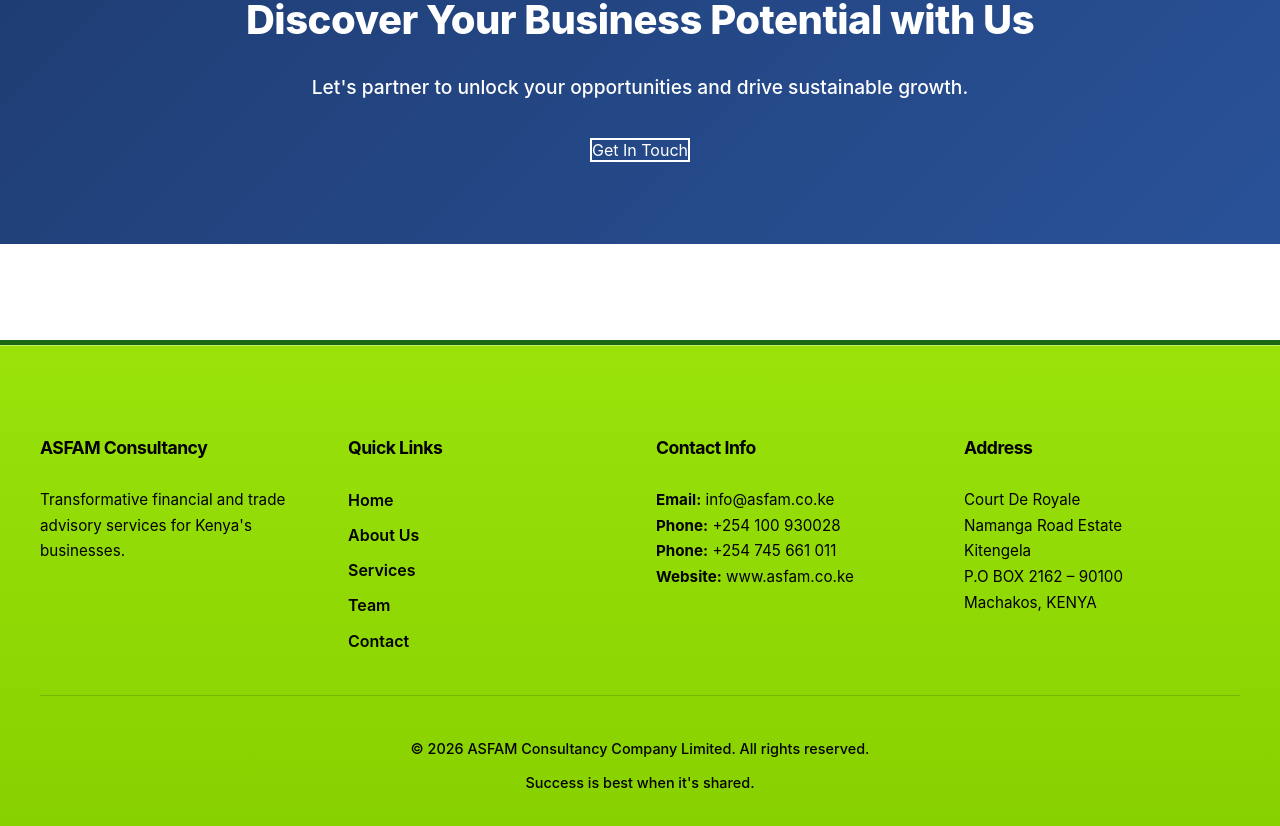
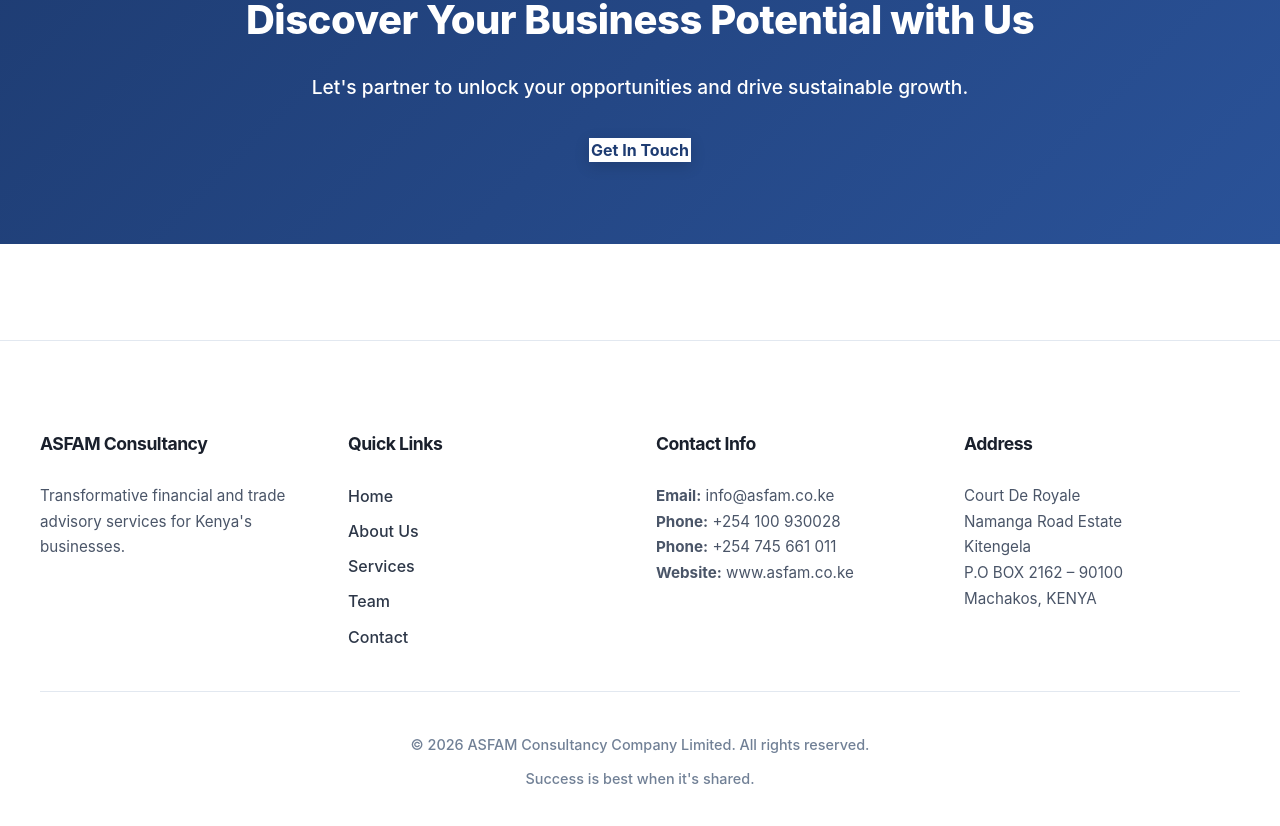
Before and after one commit to Maundu-Anthony/asfam-consultancy-limited, a React (Create React App) app: page / in a window 1280 px wide. Shown: the part 4480-5306 px from the top of the page. Built offline with nearby package versions, Linux system fonts and the light colour scheme; no server answers.

Commit message:
reverts footer colour

```diff
--- a/src/components/Footer.css
+++ b/src/components/Footer.css
@@ -1,11 +1,11 @@
 footer.footer {
-  background-color: #88d100 !important;
-  background-image: linear-gradient(180deg, #9ae20a 0%, #88d100 100%) !important;
-  color: #000000;
+  background-color: transparent !important;
+  background-image: none !important;
+  color: #1a202c;
   padding: 4rem 1rem 1.5rem;
   margin-top: 6rem;
-  border-top: 5px solid #1b6814;
-  box-shadow: inset 0 1px 0 rgba(255, 255, 255, 0.4);
+  border-top: 1px solid #e2e8f0;
+  box-shadow: none;
 }
 
 .footer-content {
@@ -18,7 +18,7 @@
 }
 
 .footer-section h3 {
-  color: #000000;
+  color: #1a202c;
   margin-bottom: 1.5rem;
   font-size: 1.1rem;
   font-weight: 700;
@@ -28,7 +28,7 @@
   line-height: 1.7;
   margin: 0.7rem 0;
   font-size: 0.95rem;
-  color: #000000;
+  color: #4a5568;
 }
 
 .footer-section ul {
@@ -42,28 +42,28 @@
 }
 
 .footer-section a {
-  color: #000000;
+  color: #2d3748;
   text-decoration: none;
-  font-weight: 600;
+  font-weight: 500;
   transition: color 0.3s ease;
 }
 
 .footer-section a:hover {
-  color: #1b6814;
+  color: #1e3c72;
 }
 
 .footer-bottom {
   max-width: 1200px;
   margin: 0 auto;
   padding-top: 2rem;
-  border-top: 1px solid rgba(0, 0, 0, 0.15);
+  border-top: 1px solid #e2e8f0;
   text-align: center;
   font-size: 0.9rem;
 }
 
 .footer-bottom p {
   margin: 0.5rem 0;
-  color: #000000;
+  color: #718096;
   font-weight: 500;
 }
 
--- a/src/pages/Home.css
+++ b/src/pages/Home.css
@@ -171,7 +171,7 @@
 
 .mission h2 {
   text-align: center;
-  color: #1e3c72; /* Reverted to original blue/dark header */
+  color: #1e3c72;
   font-size: 2.5rem;
   margin-bottom: 3rem;
   position: relative;
@@ -212,14 +212,14 @@
 }
 
 .mission-item h3 {
-  color: #1e3c72; /* Reverted */
+  color: #1e3c72;
   margin-bottom: 1rem;
   font-size: 1.3rem;
   font-weight: 700;
 }
 
 .mission-item p {
-  color: #4a5568; /* Reverted */
+  color: #4a5568;
   line-height: 1.7;
   margin: 0;
   font-size: 0.95rem;
@@ -268,7 +268,7 @@
 
 .services-preview h2 {
   text-align: center;
-  color: #1e3c72; /* Reverted */
+  color: #1e3c72;
   font-size: 2.5rem;
   margin-bottom: 3rem;
   position: relative;
@@ -306,7 +306,7 @@
 
 .why-choose h2 {
   text-align: center;
-  color: #1e3c72; /* Reverted */
+  color: #1e3c72;
   font-size: 2.5rem;
   margin-bottom: 3rem;
   position: relative;
@@ -347,21 +347,21 @@
 }
 
 .reason h3 {
-  color: #1e3c72; /* Reverted */
+  color: #1e3c72;
   margin-bottom: 1rem;
   font-size: 1.2rem;
   font-weight: 700;
 }
 
 .reason p {
-  color: #4a5568; /* Reverted */
+  color: #4a5568;
   line-height: 1.7;
   margin: 0;
   font-size: 0.95rem;
 }
 
 .cta-section {
-  background: linear-gradient(135deg, #1e3c72 0%, #2a5298 100%); /* Reverted */
+  background: linear-gradient(135deg, #1e3c72 0%, #2a5298 100%);
   color: white;
   padding: 5rem 1rem;
   text-align: center;
@@ -381,17 +381,21 @@
   font-weight: 500;
 }
 
+/* UPDATED GET IN TOUCH BUTTON STYLES */
 .cta-section .cta-button {
-  background: transparent;
-  color: #ffffff;
+  background-color: #ffffff !important;
+  color: #1e3c72 !important;
+  font-weight: 700 !important;
   border: 2px solid #ffffff;
-  box-shadow: none;
+  box-shadow: 0 4px 15px rgba(0, 0, 0, 0.15);
+  transition: all 0.3s ease;
 }
 
 .cta-section .cta-button:hover {
-  background: #ffffff;
-  color: #1e3c72;
-  box-shadow: 0 8px 20px rgba(0, 0, 0, 0.15);
+  background-color: #e2e8f0 !important;
+  color: #1e3c72 !important;
+  transform: translateY(-2px);
+  box-shadow: 0 8px 25px rgba(0, 0, 0, 0.25);
 }
 
 @media (max-width: 768px) {
```
